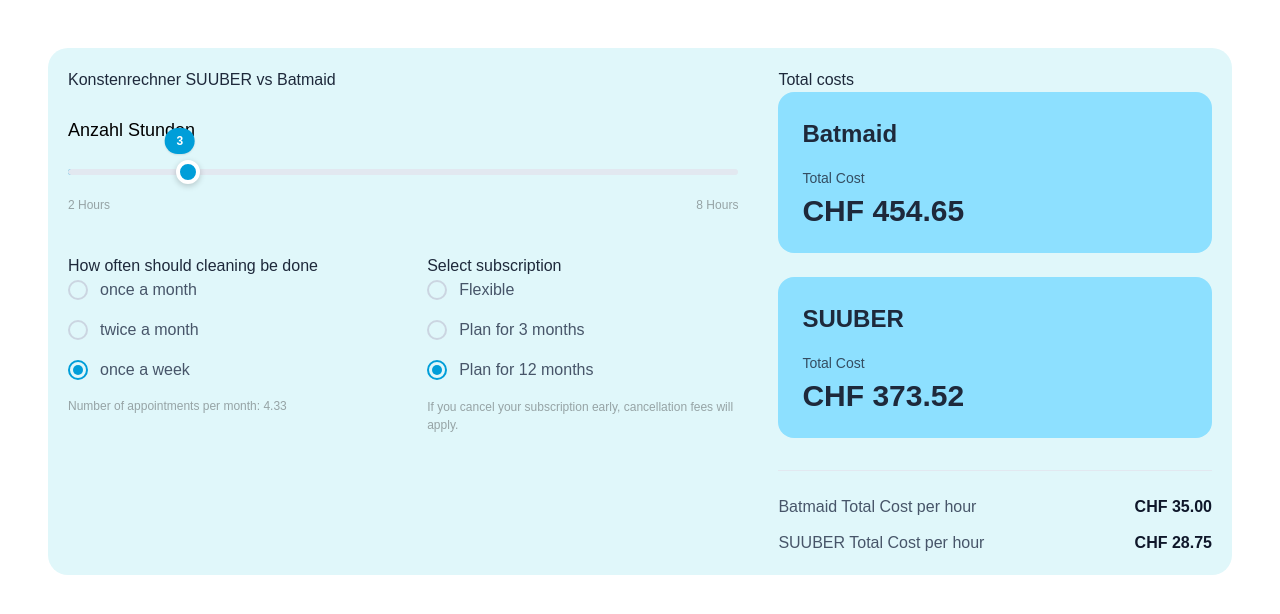
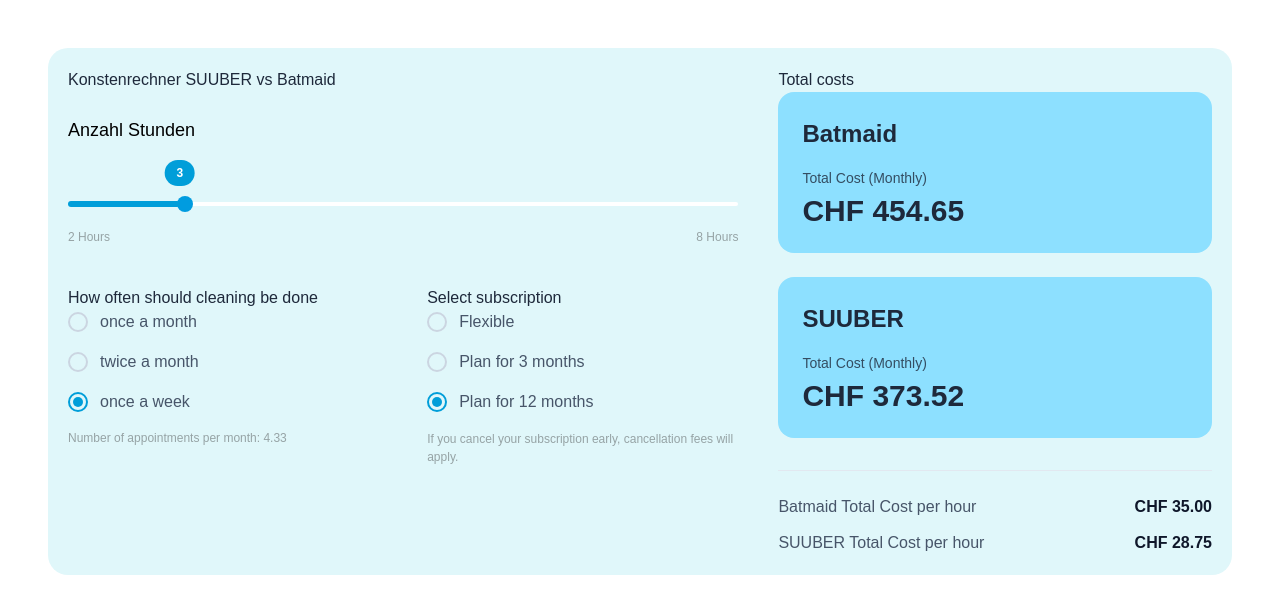
Before and after one commit to mridhameherun/SUUBER-vs-Batmaid, a plain HTML site: page index.html in a window 1280 px wide. Drawn offline with nearby package versions, Linux system fonts and the light colour scheme.

Commit message:
Update index.html

```diff
--- a/index.html
+++ b/index.html
@@ -104,7 +104,7 @@
             margin: 0;
         }
 
-        .text-sm { font-size: ; }
+        .text-sm { font-size: 0.875rem; }
         .text-xs { font-size: 0.75rem; }
         .text-muted { color: var(--color-text-muted); }
         .font-medium { font-weight: 500; }
@@ -147,6 +147,7 @@
             height: 40px;
             display: flex;
             align-items: center;
+            margin-top: 40px;
         }
 
         /* Progress Bar behind slider */
@@ -173,62 +174,37 @@
             transform: translateX(-50%);
             pointer-events: none;
             transition: left 0.1s ease;
-            white-space: nowrap;
-            box-shadow: 0 1px 2px rgba(0,0,0,0.1);
         }
 
         /* Native Slider Styling */
-        input[type=range] {
+        input[type="range"] {
             -webkit-appearance: none;
-            -moz-appearance: none;
-            appearance: none;
             width: 100%;
-            background: transparent;
+            height: 4px;
+            border-radius: 2px;
+            outline: none;
             cursor: pointer;
-            z-index: 20;
             position: relative;
-            margin: 0;
-        }
-        input[type=range]:focus { outline: none; }
-
-        /* Thumb */
-        input[type=range]::-webkit-slider-thumb {
-            -webkit-appearance: none;
-            height: 24px;
-            width: 24px;
-            border-radius: 50%;
-            background: var(--color-primary);
-            border: 4px solid #ffffff;
-            box-shadow: 0 2px 6px rgba(0,0,0,0.2);
-            margin-top: -9px; /* Centers thumb on track */
-            position: relative;
-            z-index: 30;
-        }
-        input[type=range]::-moz-range-thumb {
-            height: 24px;
-            width: 24px;
-            border-radius: 50%;
-            background: var(--color-primary);
-            border: 4px solid #ffffff;
-            box-shadow: 0 2px 6px rgba(0,0,0,0.2);
-            cursor: pointer;
-            z-index: 30;
-            border: none; /* Reset */
+            z-index: 2;
         }
 
-        /* Track */
-        input[type=range]::-webkit-slider-runnable-track {
-            width: 100%;
-            height: 6px;
+        /* Slider Thumb */
+        input[type="range"]::-webkit-slider-thumb {
+            -webkit-appearance: none;
+            appearance: none;
+            width: 16px;
+            height: 16px;
+            border-radius: 50%;
+            background: #009ce0;
             cursor: pointer;
-            background: #E2E8F0;
-            border-radius: 999px;
         }
-        input[type=range]::-moz-range-track {
-            width: 100%;
-            height: 6px;
-            background: #E2E8F0;
-            border-radius: 999px;
+
+        input[type="range"]::-moz-range-thumb {
+            width: 20px;
+            height: 20px;
+            border-radius: 50%;
+            background: #009ce0;
+            cursor: pointer;
         }
 
         .slider-labels {
@@ -469,14 +445,14 @@
                 <!-- Batmaid Card -->
                 <div class="result-card card-batmaid">
                     <div class="card-title">Batmaid</div>
-                    <p class="price-label">Total Cost</p>
+                    <p class="price-label">Total Cost (Monthly)</p>
                     <div class="card-price" id="batmaid-total">CHF 00.00</div>
                 </div>
 
                 <!-- SUUBER Card -->
                 <div class="result-card card-suuber">
                     <div class="card-title">SUUBER</div>
-                    <p class="price-label">Total Cost</p>
+                    <p class="price-label">Total Cost (Monthly)</p>
                     <div class="card-price" id="suuber-total">CHF 00.00</div>
                 </div>
             </div>
```
